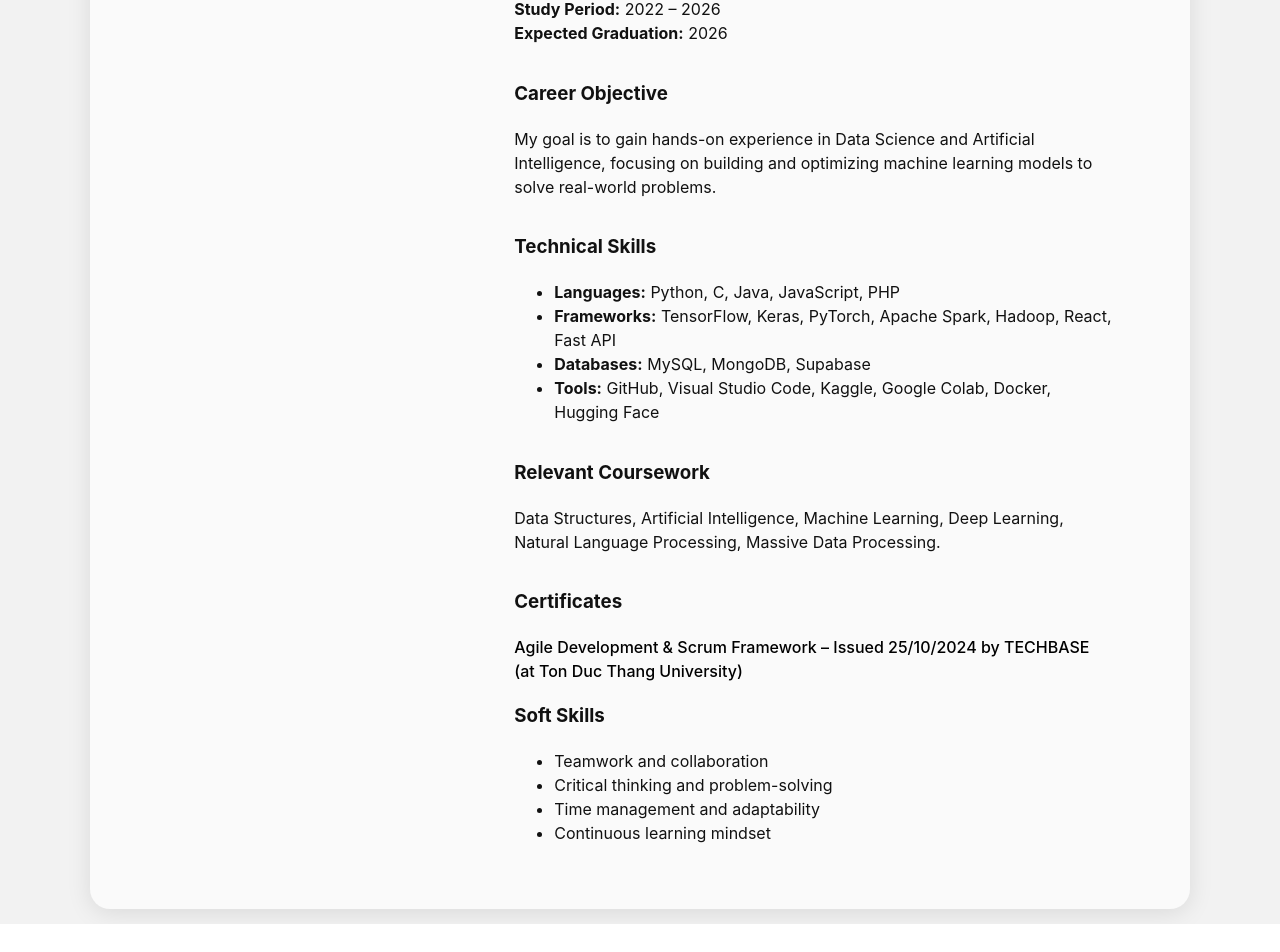
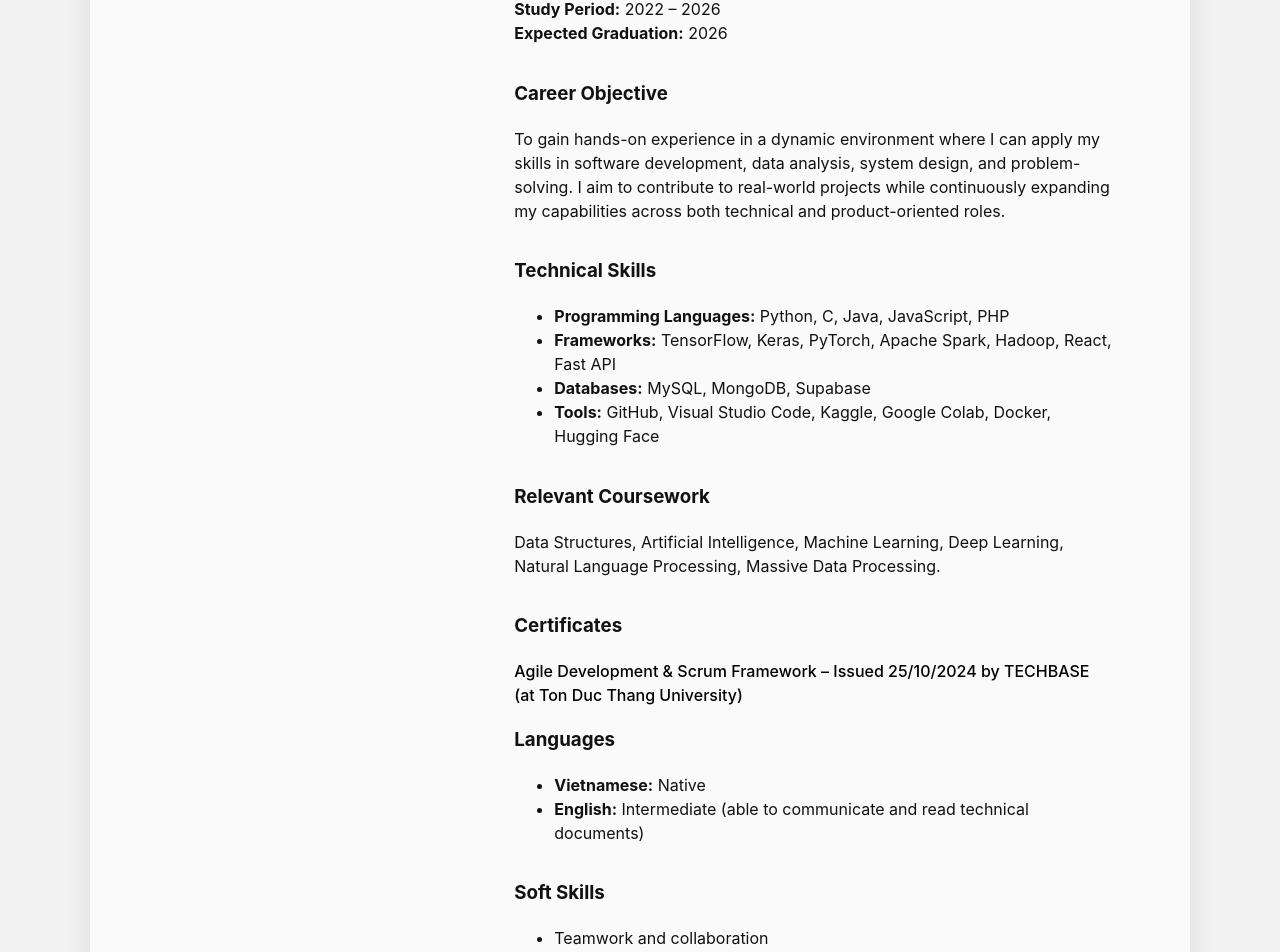
Before and after one commit to thaonguyen20604/MyPortfolio, a React (Vite) app: page /about in a window 1280 px wide. Shown: the part 939-1891 px from the top of the page. Before the commit the page ends 1863 px from the top, so only its background shows below. Built offline with nearby package versions, Linux system fonts and the light colour scheme.

Commit message:
Update About.jsx

```diff
--- a/src/pages/About.jsx
+++ b/src/pages/About.jsx
@@ -74,8 +74,11 @@ export default function AboutSection() {
         <div className="about-section">
           <h3>Career Objective</h3>
           <p>
-            My goal is to gain hands-on experience in Data Science and Artificial Intelligence,
-            focusing on building and optimizing machine learning models to solve real-world problems.
+            {/* My goal is to gain hands-on experience in Data Science and Artificial Intelligence,
+            focusing on building and optimizing machine learning models to solve real-world problems. */}
+            To gain hands-on experience in a dynamic environment where I can apply my skills in
+            software development, data analysis, system design, and problem-solving. I aim to
+            contribute to real-world projects while continuously expanding my capabilities across both technical and product-oriented roles.
           </p>
         </div>
 
@@ -83,7 +86,7 @@ export default function AboutSection() {
         <div className="about-section">
           <h3>Technical Skills</h3>
           <ul>
-            <li><strong>Languages:</strong> Python, C, Java, JavaScript, PHP</li>
+            <li><strong>Programming Languages:</strong> Python, C, Java, JavaScript, PHP</li>
             <li><strong>Frameworks:</strong> TensorFlow, Keras, PyTorch, Apache Spark, Hadoop, React, Fast API</li>
             <li><strong>Databases:</strong> MySQL, MongoDB, Supabase</li>
             <li><strong>Tools:</strong> GitHub, Visual Studio Code, Kaggle, Google Colab, Docker, Hugging Face</li>
@@ -128,6 +131,14 @@ export default function AboutSection() {
         </div>
 
         <div className="about-section">
+          <h3>Languages</h3>
+          <ul>
+            <li><strong>Vietnamese:</strong> Native</li>
+            <li><strong>English:</strong> Intermediate (able to communicate and read technical documents)</li>
+          </ul>
+        </div>
+
+        <div className="about-section">
           <h3>Soft Skills</h3>
           <ul>
             <li>Teamwork and collaboration</li>
```
